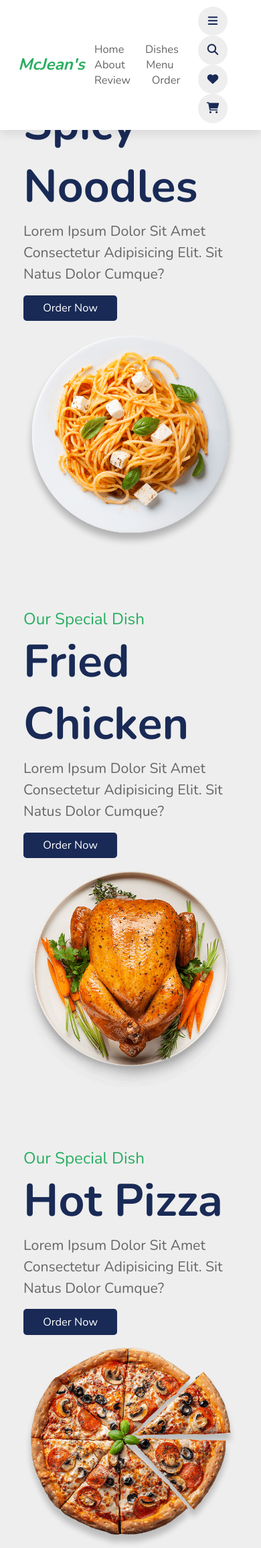
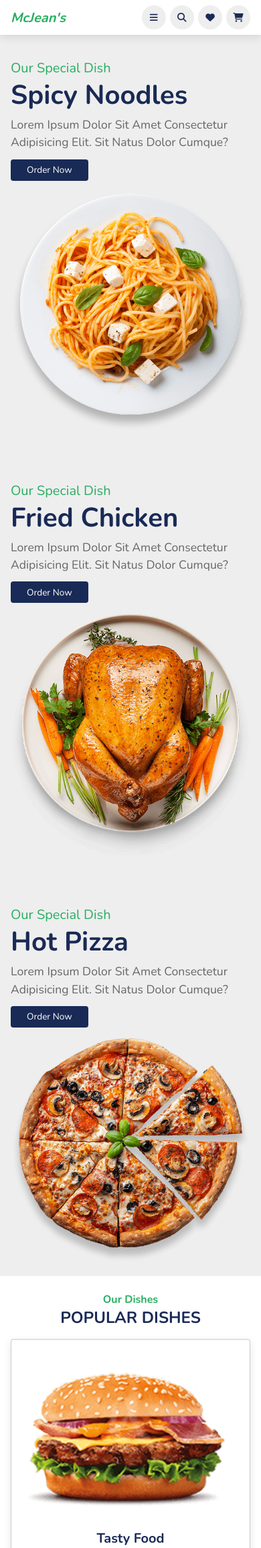
Before and after one commit to cobbaheugene/Food-Ordering-and-Delivery-App, a PHP site: page / in a window 390 px wide. Shown: the top 2311 px of the page at 67% size. Run offline with PHP 8.4, Linux system fonts and the light colour scheme; some libraries are stand-ins or nearby versions.

Commit message:
Responsiveness

```diff
--- a/index.css
+++ b/index.css
@@ -516,3 +516,75 @@ header .icons #menu-bars{
 .footer .credit span{
     color:var(--green);
 }
+@media (max-width:991px){
+
+    html{
+        font-size: 55%;
+    }
+
+    header{
+        padding:1rem 2rem;
+    }
+
+    section{
+        padding:2rem;
+    }
+
+
+}
+
+@media (max-width:768px){
+
+    header .icons #menu-bars{
+        display: inline-block;
+    }
+
+    header .navbar{
+        position: absolute;
+        top:100%; left:0; right:0;
+        background:#fff;
+        border-top: .1rem solid rgba(0,0,0,.2);
+        border-bottom: .1rem solid rgba(0,0,0,.2);
+        padding:1rem;
+        clip-path: polygon(0 0, 100% 0, 100% 0, 0 0);
+    }
+
+    header .navbar.active{
+        clip-path: polygon(0 0, 100% 0, 100% 100%, 0% 100%);
+    }
+
+    header .navbar a{
+        display: block;
+        padding:1.5rem;
+        margin:1rem;
+        font-size: 2rem;
+        background:#eee;
+    }
+
+    #search-form #search-box{
+        width:90%;
+        margin:0 1rem;
+    }
+
+    .home .home-slider .slide .content h3{
+        font-size: 5rem;
+    }
+
+}
+
+@media (max-width:450px){
+
+    html{
+        font-size: 50%;
+    }
+
+    .dishes .box-container .box img{
+        height:auto;
+        width: 100%;
+    }
+
+    .order form .inputBox .input{
+        width:100%;
+    }
+
+}
```
